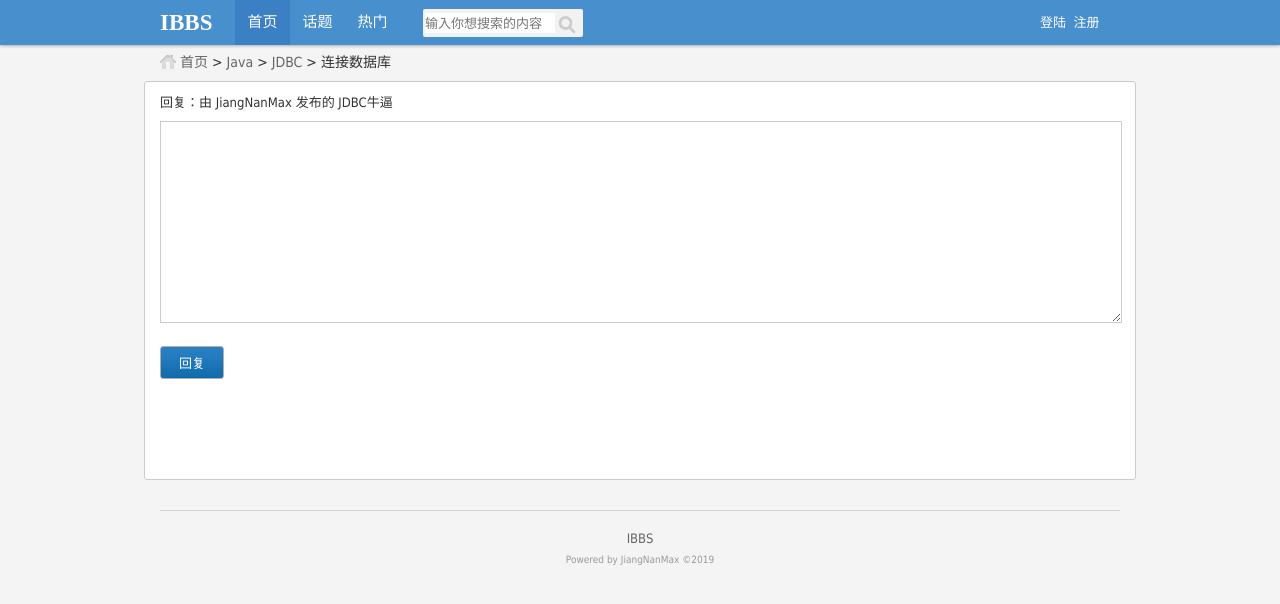
After one commit to JiangNanMax/IBBS, a PHP site: page /reply.html in a window 1280 px wide. The commit adds this page. Shown: the top 604 px of the page. Run offline with PHP 8.4, Linux system fonts and the light colour scheme.

Commit message:
完成回复页面

```diff
--- a/template/front/css/publish.css
+++ b/template/front/css/publish.css
@@ -16,7 +16,7 @@
     height: 25px;
     border: 1px solid #ccc;
     font-family: Tahoma;
-    margin-bottom: 15px;
+    margin-bottom: 8px;
 }
 #publish textarea.content {
     width: 100%;
@@ -24,8 +24,9 @@
     border: 1px solid #ccc;
     font-size: 14px;
     font-family: Tahoma;
+    margin-top: 10px;
 }
-input.publish {
+input.publish, input.reply{
     margin: 20px 0 60px 0;
     color: #fff;
     background: url(btn.png) 0 -120px;
--- /dev/null
+++ b/template/front/reply.html
@@ -0,0 +1,48 @@
+<!DOCTYPE html>
+<html lang="en">
+<head>
+    <meta charset="UTF-8">
+    <title>回复</title>
+    <link rel="stylesheet" href="css/public.css">
+    <link rel="stylesheet" href="css/publish.css">
+</head>
+<body>
+    <div class="header_wrap">
+        <div id="header" class="auto">
+            <div class="logo">IBBS</div>
+            <div class="nav">
+                <a href="#" class="hover">首页</a>
+                <a href="#">话题</a>
+                <a href="#">热门</a>
+            </div>
+            <div class="search">
+                <form action="">
+                    <input type="text" class="keyword" name="keyword" placeholder="输入你想搜索的内容">
+                    <input type="submit" class="submit" name="submit" value="">
+                </form>
+            </div>
+            <div class="login">
+                <a href="">登陆</a>&nbsp;
+                <a href="">注册</a>
+            </div>
+        </div>
+    </div>
+    <div class="place-holder"></div>
+    <div id="position" class="auto">
+        <a href="">首页</a> &gt; <a href="">Java</a> &gt; <a href="">JDBC</a> &gt; 连接数据库
+    </div>
+    <div id="publish" class="auto">
+        <div>回复：由 JiangNanMax 发布的 JDBC牛逼</div>
+        <form action="" method="post">
+            <textarea name="content" class="content"></textarea>
+            <input type="submit" name="submit" class="reply" value="回复">
+        </form>
+    </div>
+    <div id="footer" class="auto">
+        <div class="bottom">
+            <a href="#">IBBS</a>
+        </div>
+        <div class="copyright">Powered by JiangNanMax ©2019</div>
+    </div>
+</body>
+</html>
```
Also changed, not shown: template/front/css/register.css (line endings or trailing spaces).
